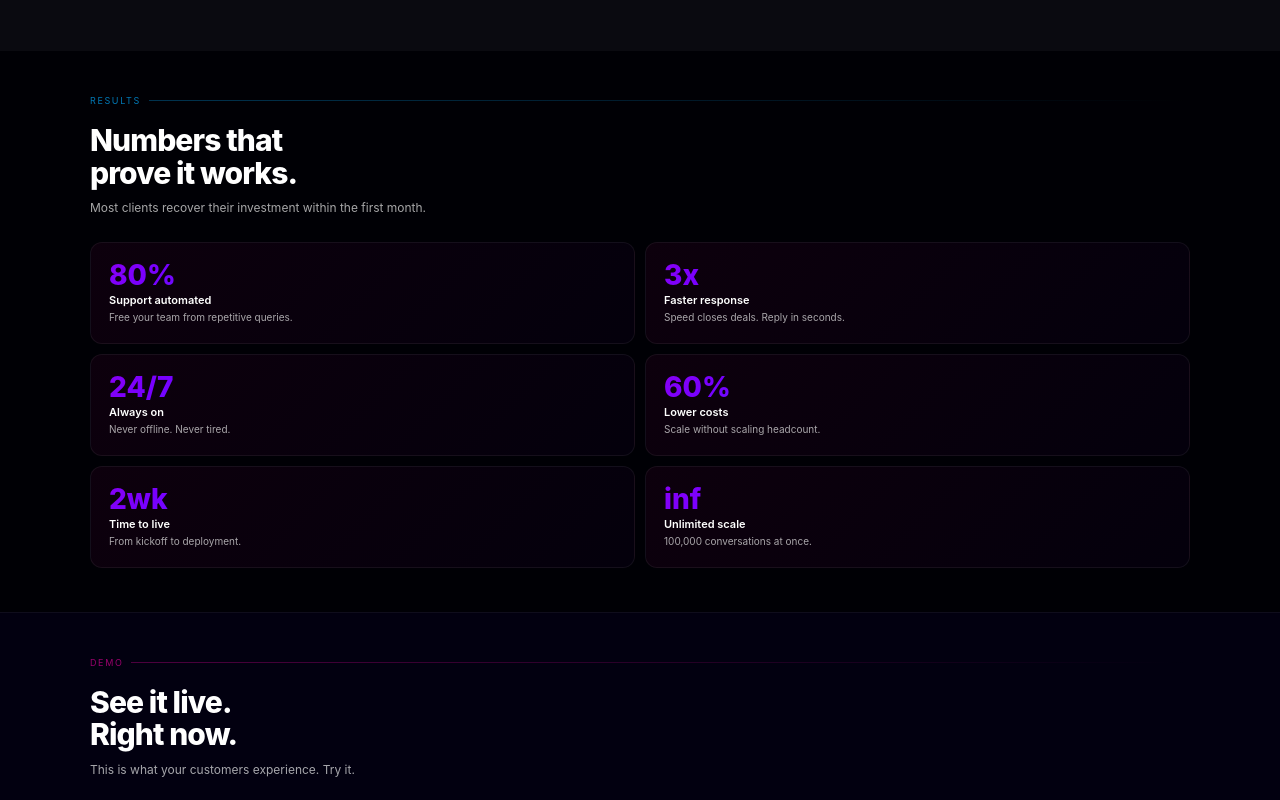
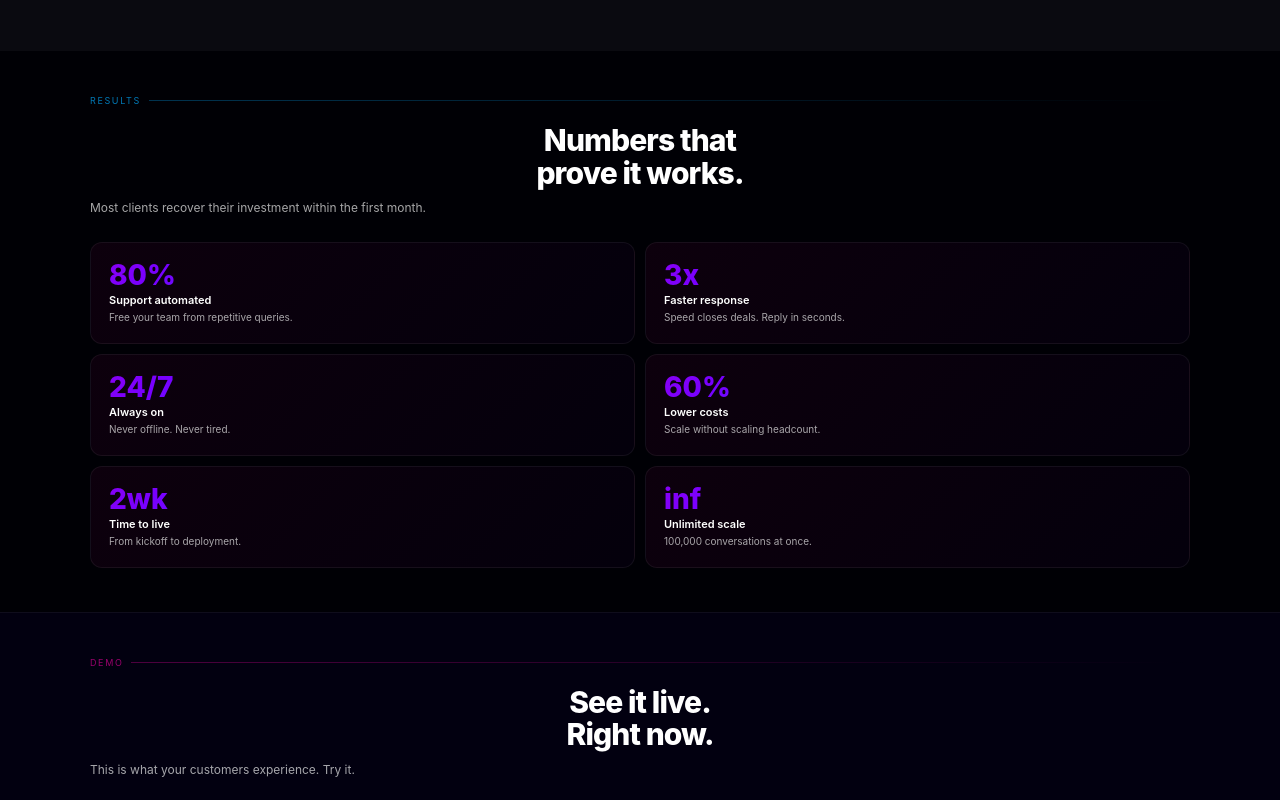
Before and after one commit to wesroord/conneqtai-website, a Next.js app: page / in a window 1280 px wide. Shown: the part 2140-2940 px from the top of the page. Built offline with nearby package versions, Linux system fonts and the light colour scheme.

Commit message:
fix: mobile centrering via globals + inline styles

```diff
--- a/app/globals.css
+++ b/app/globals.css
@@ -22,27 +22,40 @@ img, video { max-width: 100%; height: auto; }
   animation: chromeShift 4s ease infinite;
 }
 
+.section-label {
+  display: flex;
+  align-items: center;
+  gap: 8px;
+}
+
 @media (max-width: 768px) {
-  section {
-    padding-left: 20px !important;
-    padding-right: 20px !important;
+  .desktop-nav { display: none !important; }
+  .hamburger { display: flex !important; }
+
+  /* Alle section content centreren */
+  section h1, section h2 {
     text-align: center !important;
   }
-  section h1, section h2, section h3, section p, section span {
+  section > div > p {
     text-align: center !important;
+    max-width: 100% !important;
+    margin-left: auto !important;
+    margin-right: auto !important;
   }
-  section > div, section > div > div {
-    text-align: center !important;
-    align-items: center !important;
-    justify-content: center !important;
-  }
-  /* Stats grid 2x2 op mobiel */
+  /* Stats grid 2 kolommen op mobiel */
   div[style*="repeat(4,1fr)"] {
     grid-template-columns: repeat(2,1fr) !important;
   }
-  /* Labels in services sectie links laten */
-  div[style*="borderBottom"][style*="flex"] > div:first-child {
-    text-align: left !important;
+  /* Pricing grid 1 kolom op mobiel */
+  div[style*="repeat(auto-fit,minmax(min(100%,240px)"] {
+    grid-template-columns: 1fr !important;
+  }
+  /* Section labels centreren */
+  .section-label {
+    justify-content: center !important;
+  }
+  div[style*="letterSpacing:\".18em\""] {
+    justify-content: center !important;
   }
 }
 
@@ -50,7 +63,3 @@ img, video { max-width: 100%; height: auto; }
   .desktop-nav { display: flex !important; }
   .hamburger { display: none !important; }
 }
-@media (max-width: 768px) {
-  .desktop-nav { display: none !important; }
-  .hamburger { display: flex !important; }
-}
--- a/components/sections/DemoSection.tsx
+++ b/components/sections/DemoSection.tsx
@@ -10,7 +10,7 @@ export default function DemoSection(){
     <section id="demo" style={{padding:"44px 22px",background:"#020010",borderTop:"1px solid rgba(255,255,255,.05)",borderBottom:"1px solid rgba(255,255,255,.05)"}}>
       <div style={{maxWidth:1100,margin:"0 auto"}}>
         <div style={{fontFamily:"'Inter',sans-serif",fontSize:"9px",letterSpacing:".18em",textTransform:"uppercase",color:"rgba(255,0,170,.6)",marginBottom:"18px",display:"flex",alignItems:"center",gap:"8px"}}>demo<span style={{flex:1,height:"1px",background:"linear-gradient(90deg,rgba(255,0,170,.3),transparent)"}}/></div>
-        <h2 style={{fontFamily:"'Inter',sans-serif",fontSize:"clamp(22px,5vw,30px)",fontWeight:800,letterSpacing:"-.03em",lineHeight:1.08,color:"#fff",marginBottom:"8px"}}>See it live.<br/>Right now.</h2>
+        <h2 style={{fontFamily:"'Inter',sans-serif",fontSize:"clamp(22px,5vw,30px)",fontWeight:800,letterSpacing:"-.03em",lineHeight:1.08,color:"#fff",marginBottom:"8px",textAlign:"center" as const}}>See it live.<br/>Right now.</h2>
         <p style={{fontSize:"12px",color:"rgba(255,255,255,.65)",lineHeight:1.75,marginBottom:"24px",maxWidth:"340px"}}>This is what your customers experience. Try it.</p>
         <div style={{border:"1px solid rgba(255,255,255,.07)",borderRadius:"16px",overflow:"hidden",background:"#000005"}}>
           <div style={{padding:"12px 16px",borderBottom:"1px solid rgba(255,255,255,.06)",display:"flex",alignItems:"center",gap:"10px",background:"rgba(255,255,255,.02)"}}>
--- a/components/sections/PricingFAQ.tsx
+++ b/components/sections/PricingFAQ.tsx
@@ -14,7 +14,7 @@ export default function PricingFAQ(){
         <div style={{display:"flex",flexDirection:"column",gap:"1px",background:"rgba(255,255,255,.07)",borderRadius:"12px",overflow:"hidden"}}>
           {F.map(f=>(
             <div key={f.q} style={{padding:"22px 24px",background:"#000005"}}>
-              <div style={{fontFamily:"'Inter',sans-serif",fontSize:"14px",fontWeight:600,color:"#fff",marginBottom:"8px"}}>{f.q}</div>
+              <div style={{fontFamily:"'Inter',sans-serif",fontSize:"14px",fontWeight:600,color:"#fff",marginBottom:"8px",textAlign:"center" as const}}>{f.q}</div>
               <div style={{fontSize:"13px",color:"rgba(255,255,255,.6)",lineHeight:1.7}}>{f.a}</div>
             </div>
           ))}
--- a/components/sections/nl/DemoSectionNL.tsx
+++ b/components/sections/nl/DemoSectionNL.tsx
@@ -10,7 +10,7 @@ export default function DemoSectionNL(){
     <section id="demo" style={{padding:"44px 22px",background:"#020010",borderTop:"1px solid rgba(255,255,255,.05)",borderBottom:"1px solid rgba(255,255,255,.05)"}}>
       <div style={{maxWidth:1100,margin:"0 auto"}}>
         <div style={{fontFamily:"'Inter',sans-serif",fontSize:"9px",letterSpacing:".18em",textTransform:"uppercase",color:"rgba(255,0,170,.6)",marginBottom:"18px",display:"flex",alignItems:"center",gap:"8px"}}>demo<span style={{flex:1,height:"1px",background:"linear-gradient(90deg,rgba(255,0,170,.3),transparent)"}}/></div>
-        <h2 style={{fontFamily:"'Inter',sans-serif",fontSize:"clamp(22px,5vw,30px)",fontWeight:800,letterSpacing:"-.03em",lineHeight:1.08,color:"#fff",marginBottom:"8px"}}>Zie het live.<br/>Meteen nu.</h2>
+        <h2 style={{fontFamily:"'Inter',sans-serif",fontSize:"clamp(22px,5vw,30px)",fontWeight:800,letterSpacing:"-.03em",lineHeight:1.08,color:"#fff",marginBottom:"8px",textAlign:"center" as const}}>Zie het live.<br/>Meteen nu.</h2>
         <p style={{fontSize:"12px",color:"rgba(255,255,255,.65)",lineHeight:1.75,marginBottom:"24px",maxWidth:"340px"}}>Dit is wat jouw klanten ervaren. Probeer het.</p>
         <div style={{border:"1px solid rgba(255,255,255,.07)",borderRadius:"16px",overflow:"hidden",background:"#000005"}}>
           <div style={{padding:"12px 16px",borderBottom:"1px solid rgba(255,255,255,.06)",display:"flex",alignItems:"center",gap:"10px",background:"rgba(255,255,255,.02)"}}>
--- a/components/sections/nl/PricingFAQNL.tsx
+++ b/components/sections/nl/PricingFAQNL.tsx
@@ -14,7 +14,7 @@ export default function PricingFAQNL(){
         <div style={{display:"flex",flexDirection:"column",gap:"1px",background:"rgba(255,255,255,.07)",borderRadius:"12px",overflow:"hidden"}}>
           {F.map(f=>(
             <div key={f.q} style={{padding:"22px 24px",background:"#000005"}}>
-              <div style={{fontFamily:"'Inter',sans-serif",fontSize:"14px",fontWeight:600,color:"#fff",marginBottom:"8px"}}>{f.q}</div>
+              <div style={{fontFamily:"'Inter',sans-serif",fontSize:"14px",fontWeight:600,color:"#fff",marginBottom:"8px",textAlign:"center" as const}}>{f.q}</div>
               <div style={{fontSize:"13px",color:"rgba(255,255,255,.7)",lineHeight:1.7}}>{f.a}</div>
             </div>
           ))}
```
Also changed, not shown: components/sections/Services.tsx (+1 -1 lines), components/sections/WhyConneqtAI.tsx (+1 -1 lines), components/sections/nl/ServicesNL.tsx (+20 -1 lines), components/sections/nl/WhyConneqtAINL.tsx (+1 -1 lines).
